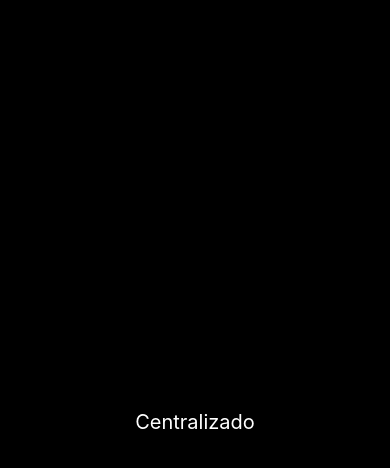
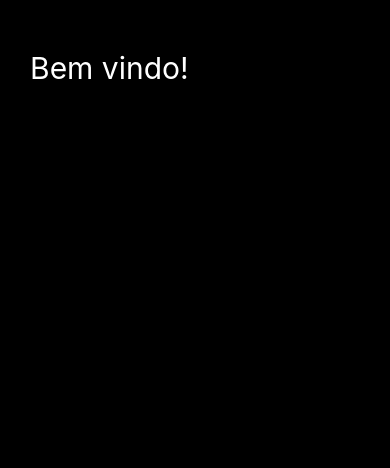
Before and after one commit to erivanstdio/Despesas, a React Native app: screen / in a window 390 px wide. Shown: the top 468 px of the page. Built offline with nearby package versions, Linux system fonts and the light colour scheme.

Commit message:
alterando design

```diff
--- /dev/null
+++ b/src/components/Tuple/index.js
@@ -0,0 +1,15 @@
+import React from 'react';
+import { View, Text } from 'react-native';
+
+import styles from './styles';
+
+const Tuple = () => {
+  return (
+    <View style={styles.container}>
+      <Text style={styles.value}></Text>
+      <Text style={styles.value}></Text>
+    </View>
+  );
+}
+
+export default Tuple;
--- /dev/null
+++ b/src/components/Tuple/styles.js
@@ -0,0 +1,16 @@
+import { StyleSheet } from "react-native";
+
+const styles = StyleSheet.create({
+  container: {
+    width: '100%',
+    justifyContent: 'space-between',
+    alignItems: 'center',
+    backgroundColor: '#fff',
+    flexDirection: 'row',
+  },
+  value: {
+    backgroundColor: 'green',
+  }
+})
+
+export default styles;
--- a/src/screens/Home/index.js
+++ b/src/screens/Home/index.js
@@ -1,12 +1,34 @@
-import React from 'react';
-import { View, Text } from 'react-native';
-
+import React, {useState} from 'react';
+import { View, Text, TextInput } from 'react-native';
 import styles from './styles';
 
+import Tuple from '../../components/Tuple';
+
+
+
 const Home = () => {
+
+  const [addExpense, setAddExpense] = useState(0)
+  const [editExpense, setEditExpense] = useState(0)
+
+  console.log(addExpense)
+
+  function adicionarDespesa(value) {
+    setAddExpense(value)
+    console.log(addExpense)
+  }
+
   return(
     <View style={styles.container}>
-      <Text style={styles.text}>Centralizado</Text>
+
+      <Text style={styles.screenTitle}>Bem vindo!</Text>
+
+      <View style={styles.table}>
+
+        <Tuple />
+
+      </View>
+
     </View>
   );
 }
--- a/src/screens/Home/styles.js
+++ b/src/screens/Home/styles.js
@@ -3,14 +3,40 @@ import { StyleSheet } from "react-native";
 const styles = StyleSheet.create({
   container: {
     flex: 1,
-    justifyContent: 'center',
     alignItems: 'center',
-    backgroundColor: '#000'
+    backgroundColor: '#000',
   },
-  text: {
+  screenTitle: {
+    marginTop: 50,
+    marginLeft: 30,
+    color: '#fff',
+    fontSize: 30,
+    alignSelf: 'flex-start'
+  },
+
+  table: {
+    marginTop: 50,
+  },
+
+  title: {
     color: '#fff',
     fontSize: 20,
-  }
+    alignSelf: 'center'
+  },
+  input: {
+    color: '#fff',
+    fontSize: 20,
+    borderWidth: 0.7,
+    borderColor: "#fff",
+    borderRadius: 5,
+    marginLeft: 10,
+    paddingHorizontal: 10
+  },
+  boxDespesas: {
+    marginVertical: 10,
+    justifyContent: 'space-between',
+    flexDirection: 'row'
+  },
 })
 
 export default styles;
```
